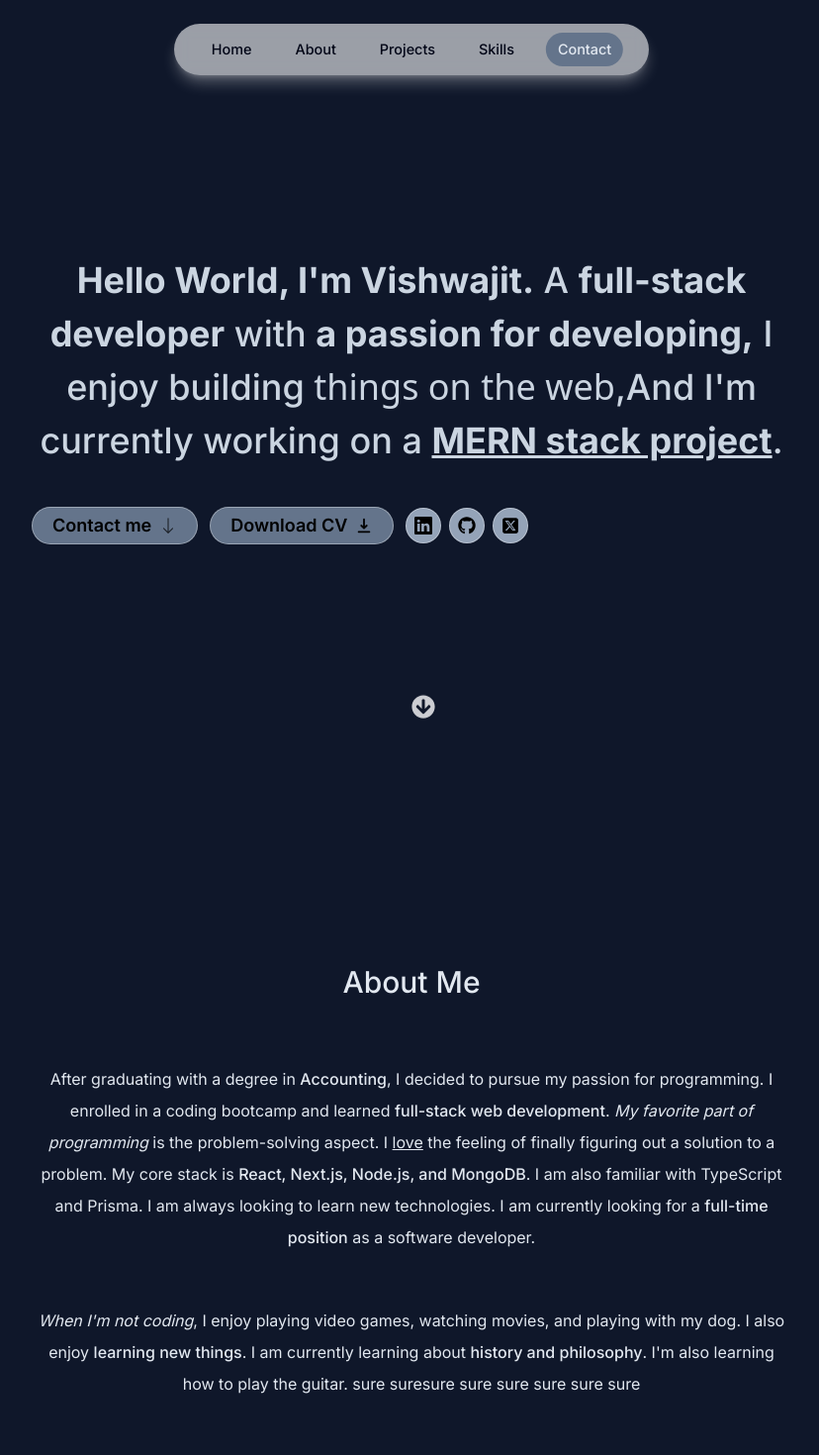
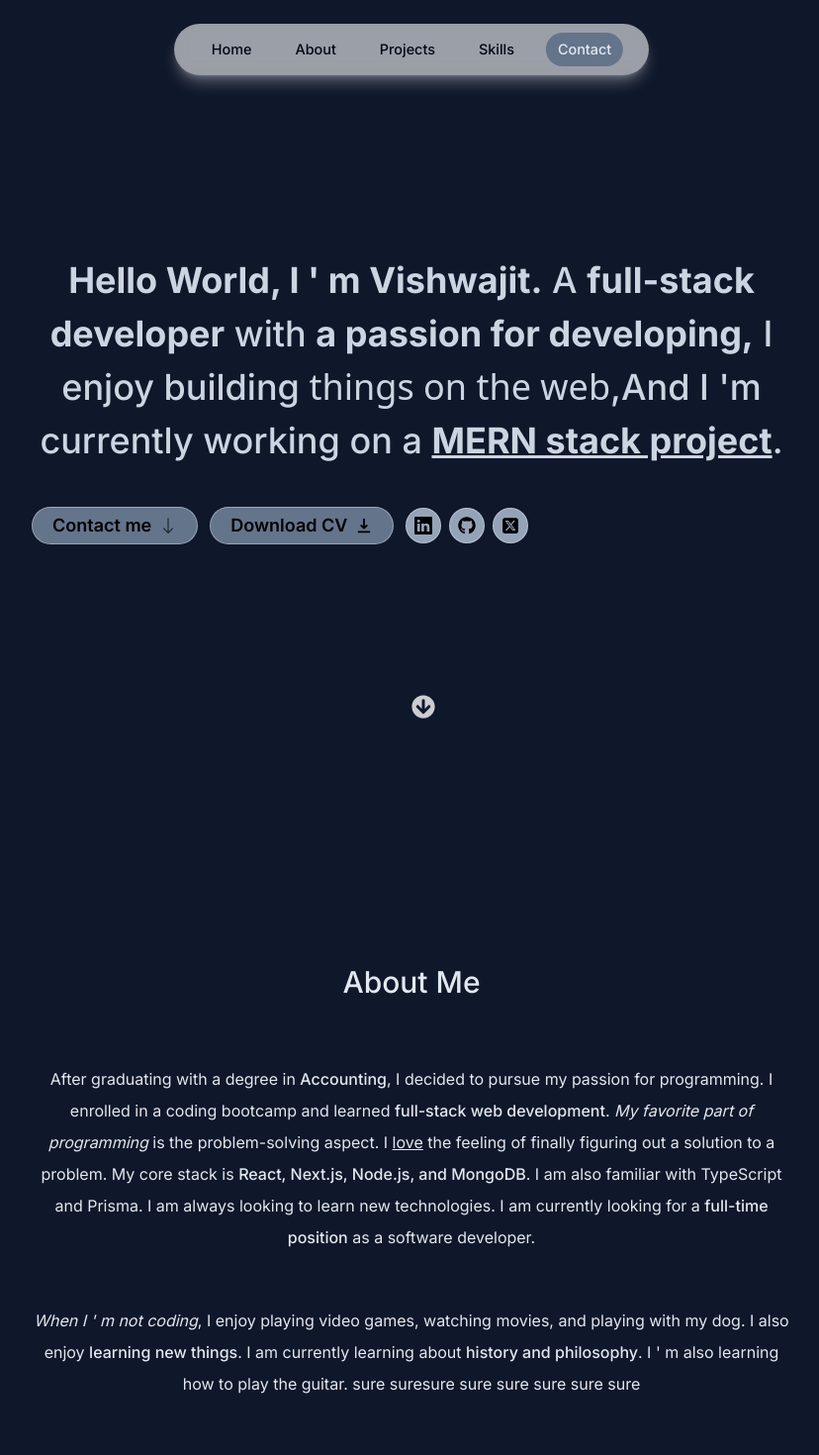
Before and after one commit to vishsec/portfolio-web-app, a Next.js app: page / in a window 1280 px wide. Shown: the top 1470 px of the page at 99% size, without its empty margins (224-1052 px from the left). Built offline with nearby package versions, Linux system fonts and the light colour scheme; no server answers.

Commit message:
few minor changes

```diff
--- a/components/about.tsx
+++ b/components/about.tsx
@@ -47,11 +47,11 @@ export default function About() {
 
         </p>
         <p>
-        <span className="italic">When I'm not coding</span>, I enjoy playing
+        <span className="italic">When I &apos; m not coding</span>, I enjoy playing
         video games, watching movies, and playing with my dog. I also enjoy{" "}
         <span className="font-medium">learning new things</span>. I am currently
         learning about{" "}
-        <span className="font-medium">history and philosophy</span>. I'm also
+        <span className="font-medium">history and philosophy</span>. I &apos; m also
         learning how to play the guitar. sure suresure  sure  sure  sure  sure sure
 
 
--- a/components/intro.tsx
+++ b/components/intro.tsx
@@ -31,10 +31,10 @@ export default function Intro() {
         initial={{ opacity: 0, y: 100 }}
         animate={{ opacity: 1, y: 0 }}
     >
-        <span className="font-bold">Hello World, I'm Vishwajit.</span> A{" "}
+        <span className="font-bold">Hello World, I &apos; m Vishwajit.</span> A{" "}
         <span className="font-bold">full-stack developer</span> with{" "}
         <span className="font-bold">a passion for developing,</span> {" "} I enjoy
-        building <span className="font-sans">things on the web</span>,And I'm currently working on a{" "}
+        building <span className="font-sans">things on the web</span>,And I &apos;m currently working on a{" "}
         <Link href='https://github.com/vishsec/business-app' target='_blank' className='underline font-bold'>MERN stack project</Link>.
     </motion.h1>
 
```
